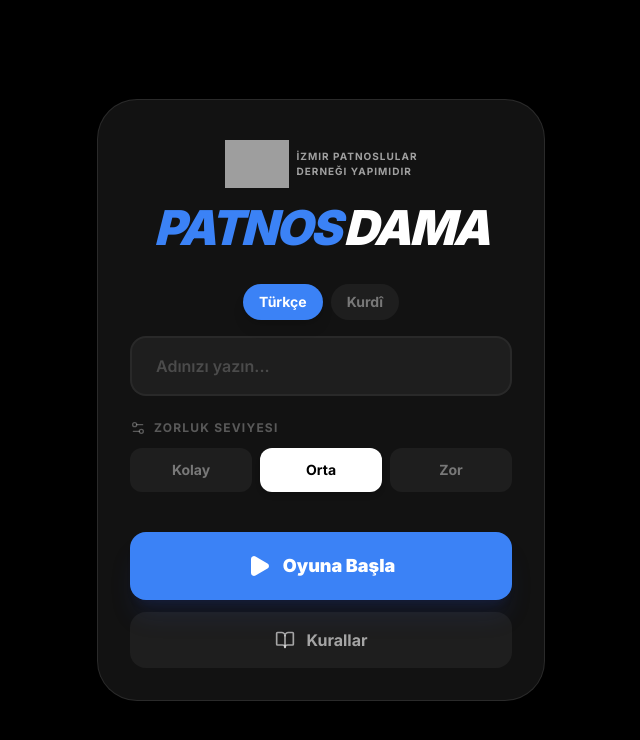
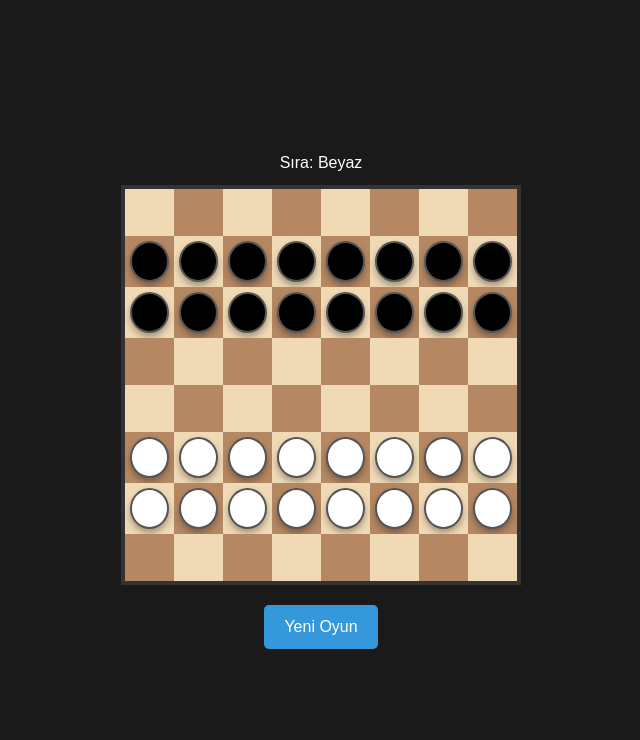
Before and after one commit to patnoslular/patnos-dama, a React (Vite) app: page / in a window 1280 px wide. Shown: the top 740 px of the page, without its empty margins (319-959 px from the left). Built offline with nearby package versions, Linux system fonts and the light colour scheme; grey boxes are pictures that could not be loaded.

Commit message:
Update App.tsx

```diff
--- a/src/App.tsx
+++ b/src/App.tsx
@@ -1,321 +1,221 @@
-/**
- * @license
- * SPDX-License-Identifier: Apache-2.0
- */
+import React, { useState, useEffect, useCallback } from 'react';
+import Confetti from 'react-confetti';
 
-import React, { useState, useEffect, useCallback } from 'react';
-import { motion, AnimatePresence } from 'motion/react';
-import { GameState, Player, Difficulty, Language, Move } from './types';
-import { TRANSLATIONS, BOARD_SIZE } from './constants';
-import { createInitialBoard, getValidMoves, applyMove } from './logic/damaLogic';
-import { getAIMove } from './logic/aiLogic';
-import { Board } from './components/Board';
-import { Menu } from './components/Menu';
-import { Timer, User, Cpu, RotateCcw, ChevronLeft, Trophy } from 'lucide-react';
+// Ses Efektleri
+const moveSound = new Audio('https://assets.mixkit.co/active_storage/sfx/2571/2571-preview.mp3');
+const captureSound = new Audio('https://assets.mixkit.co/active_storage/sfx/2568/2568-preview.mp3');
 
-const PLAYER_TIME_LIMIT = 120;
+const BOARD_SIZE = 8;
 
-export default function App() {
-  const [state, setState] = useState<GameState>({
-    board: createInitialBoard(),
-    currentPlayer: 'blue',
-    winner: null,
-    status: 'menu',
-    playerName: '',
-    difficulty: 'medium',
-    language: 'tr',
-    timeLeft: PLAYER_TIME_LIMIT,
-    lastMove: null,
-    history: [],
-  });
+type Player = 'white' | 'black';
+type Piece = { player: Player; isDama: boolean; id: number };
+type Board = (Piece | null)[][];
 
-  const [validMoves, setValidMoves] = useState<Move[]>([]);
-  const [isAnimating, setIsAnimating] = useState(false);
+const App: React.FC = () => {
+  const [board, setBoard] = useState<Board>([]);
+  const [turn, setTurn] = useState<Player>('white');
+  const [selected, setSelected] = useState<[number, number] | null>(null);
+  const [winner, setWinner] = useState<Player | null>(null);
+  const [lastMove, setLastMove] = useState<[number, number] | null>(null);
+  const [windowSize, setWindowSize] = useState({ width: window.innerWidth, height: window.innerHeight });
 
   useEffect(() => {
-    if (state.status === 'playing' && !state.winner) {
-      setValidMoves(getValidMoves(state.board, state.currentPlayer));
-    }
-  }, [state.board, state.currentPlayer, state.status, state.winner]);
+    const handleResize = () => setWindowSize({ width: window.innerWidth, height: window.innerHeight });
+    window.addEventListener('resize', handleResize);
+    initBoard();
+    return () => window.removeEventListener('resize', handleResize);
+  }, []);
 
-  const t = TRANSLATIONS[state.language];
-
-  // Timer Logic
-  useEffect(() => {
-    let interval: any;
-    if (state.status === 'playing' && !state.winner && state.currentPlayer === 'blue') {
-      interval = setInterval(() => {
-        setState(prev => {
-          if (prev.timeLeft <= 1) {
-            return { ...prev, winner: 'yellow' }; // Time out
-          }
-          return { ...prev, timeLeft: prev.timeLeft - 1 };
-        });
-      }, 1000);
-    }
-    return () => clearInterval(interval);
-  }, [state.status, state.winner, state.currentPlayer]);
-
-  // AI Turn Logic
-  useEffect(() => {
-    if (state.status === 'playing' && state.currentPlayer === 'yellow' && !state.winner && !isAnimating) {
-      const aiMove = getAIMove(state);
-      if (aiMove) {
-        // AI moves "instantly" as requested, but a small delay for visual feedback is better
-        const timer = setTimeout(() => {
-          handleMove(aiMove);
-        }, 500);
-        return () => clearTimeout(timer);
-      } else {
-        setState(prev => ({ ...prev, winner: 'blue' }));
+  const initBoard = () => {
+    const newBoard: Board = Array(BOARD_SIZE).fill(null).map(() => Array(BOARD_SIZE).fill(null));
+    let idCounter = 0;
+    for (let r = 1; r < 3; r++) {
+      for (let c = 0; c < BOARD_SIZE; c++) {
+        newBoard[r][c] = { player: 'black', isDama: false, id: idCounter++ };
       }
     }
-  }, [state.currentPlayer, state.status, state.winner, isAnimating]);
-
-  const handleStart = (name: string, difficulty: Difficulty, lang: Language) => {
-    setState({
-      ...state,
-      status: 'playing',
-      playerName: name,
-      difficulty,
-      language: lang,
-      board: createInitialBoard(),
-      currentPlayer: 'blue',
-      winner: null,
-      timeLeft: PLAYER_TIME_LIMIT,
-      lastMove: null,
-      history: [],
-    });
+    for (let r = 5; r < 7; r++) {
+      for (let c = 0; c < BOARD_SIZE; c++) {
+        newBoard[r][c] = { player: 'white', isDama: false, id: idCounter++ };
+      }
+    }
+    setBoard(newBoard);
+    setWinner(null);
+    setTurn('white');
+    setLastMove(null);
   };
 
-  const handleMove = async (move: Move) => {
-    setIsAnimating(true);
+  const playSound = (type: 'move' | 'capture') => {
+    const sound = type === 'move' ? moveSound : captureSound;
+    sound.currentTime = 0;
+    sound.play().catch(() => {}); // Tarayıcı engellemesine karşı
+  };
 
-    let currentBoard = state.board;
-    const piece = currentBoard[move.from.row][move.from.col];
-    if (!piece) {
-      setIsAnimating(false);
+  const handleSquareClick = (r: number, c: number) => {
+    if (winner) return;
+
+    const piece = board[r][c];
+
+    if (piece && piece.player === turn) {
+      setSelected([r, c]);
       return;
     }
 
-    // If it's a capture move with a path
-    if (move.captures && move.path) {
-      let tempBoard = currentBoard.map(r => [...r]);
-      let currentPos = move.from;
+    if (selected) {
+      const [sr, sc] = selected;
+      if (isValidMove(sr, sc, r, c)) {
+        executeMove(sr, sc, r, c);
+      }
+    }
+  };
 
-      for (let i = 0; i < move.captures.length; i++) {
-        const capturePos = move.captures[i];
-        const landingPos = move.path[i];
+  const isValidMove = (sr: number, sc: number, tr: number, tc: number) => {
+    if (board[tr][tc] !== null) return false;
+    const piece = board[sr][sc];
+    if (!piece) return false;
 
-        // 1. Move piece to landing position
-        const movingPiece = tempBoard[currentPos.row][currentPos.col];
-        tempBoard[currentPos.row][currentPos.col] = null;
+    const rowDiff = tr - sr;
+    const colDiff = tc - sc;
+    const absRowDiff = Math.abs(rowDiff);
+    const absColDiff = Math.abs(colDiff);
 
-        // Check for king promotion at each step
-        let type = movingPiece!.type;
-        if (movingPiece!.player === 'blue' && landingPos.row === 0) type = 'king';
-        if (movingPiece!.player === 'yellow' && landingPos.row === BOARD_SIZE - 1) type = 'king';
+    if (piece.isDama) {
+      if (sr !== tr && sc !== tc) return false;
+      const rStep = sr === tr ? 0 : rowDiff / absRowDiff;
+      const cStep = sc === tc ? 0 : colDiff / absColDiff;
+      let piecesInBetween = 0;
+      let currR = sr + rStep;
+      let currC = sc + cStep;
+      while (currR !== tr || currC !== tc) {
+        if (board[currR][currC]) {
+          if (board[currR][currC]?.player === piece.player) return false;
+          piecesInBetween++;
+        }
+        currR += rStep;
+        currC += cStep;
+      }
+      return piecesInBetween <= 1;
+    } else {
+      const forward = piece.player === 'white' ? -1 : 1;
+      if (absColDiff + absRowDiff === 1) {
+        return rowDiff === forward || absColDiff === 1 && rowDiff === 0;
+      }
+      if ((absRowDiff === 2 && absColDiff === 0 && rowDiff === 2 * forward) || (absColDiff === 2 && absRowDiff === 0)) {
+        const midR = sr + rowDiff / 2;
+        const midC = sc + colDiff / 2;
+        return board[midR][midC] !== null && board[midR][midC]?.player !== piece.player;
+      }
+    }
+    return false;
+  };
 
-        tempBoard[landingPos.row][landingPos.col] = {
-          ...movingPiece!,
-          row: landingPos.row,
-          col: landingPos.col,
-          type
-        };
+  const executeMove = (sr: number, sc: number, tr: number, tc: number) => {
+    const newBoard = board.map(row => [...row]);
+    const piece = { ...newBoard[sr][sc]! };
+    let captured = false;
 
-        // 2. Remove captured piece
-        tempBoard[capturePos.row][capturePos.col] = null;
+    const rowDiff = tr - sr;
+    const colDiff = tc - sc;
 
-        // 3. Update state for visual feedback
-        setState(prev => ({ ...prev, board: tempBoard, lastMove: { from: currentPos, to: landingPos } }));
-
-        currentPos = landingPos;
-        // Wait for animation
-        await new Promise(resolve => setTimeout(resolve, 400));
+    if (Math.abs(rowDiff) >= 2 || Math.abs(colDiff) >= 2) {
+      const rStep = rowDiff === 0 ? 0 : rowDiff / Math.abs(rowDiff);
+      const cStep = colDiff === 0 ? 0 : colDiff / Math.abs(colDiff);
+      let currR = sr + rStep;
+      let currC = sc + cStep;
+      while (currR !== tr || currC !== tc) {
+        if (newBoard[currR][currC]) {
+          newBoard[currR][currC] = null;
+          captured = true;
+        }
+        currR += rStep;
+        currC += cStep;
       }
-      currentBoard = tempBoard;
-    } else {
-      // Regular move
-      currentBoard = applyMove(state.board, move);
-      setState(prev => ({ ...prev, board: currentBoard, lastMove: move }));
     }
 
-    const nextPlayer = state.currentPlayer === 'blue' ? 'yellow' : 'blue';
-    const nextMoves = getValidMoves(currentBoard, nextPlayer);
+    if ((piece.player === 'white' && tr === 0) || (piece.player === 'black' && tr === BOARD_SIZE - 1)) {
+      piece.isDama = true;
+    }
 
-    // Repetition check
-    const boardHash = currentBoard.map(row => row.map(p => p ? `${p.player}-${p.type}` : 'empty').join(',')).join('|');
-    const newHistory = [...state.history, boardHash];
-    const repetitions = newHistory.filter(h => h === boardHash).length;
+    newBoard[tr][tc] = piece;
+    newBoard[sr][sc] = null;
 
-    setState(prev => ({
-      ...prev,
-      currentPlayer: nextPlayer,
-      timeLeft: PLAYER_TIME_LIMIT,
-      history: newHistory,
-      winner: repetitions >= 3 ? 'draw' : (nextMoves.length === 0 ? prev.currentPlayer : null),
-    }));
-
-    setIsAnimating(false);
+    setBoard(newBoard);
+    setLastMove([tr, tc]);
+    setSelected(null);
+    setTurn(turn === 'white' ? 'black' : 'white');
+    playSound(captured ? 'capture' : 'move');
+    checkWinner(newBoard);
   };
 
-  if (state.status === 'menu') {
-    return (
-      <Menu
-        onStart={handleStart}
-        language={state.language}
-        setLanguage={(lang) => setState(prev => ({ ...prev, language: lang }))}
-      />
-    );
-  }
+  const checkWinner = (currentBoard: Board) => {
+    const counts = { white: 0, black: 0 };
+    currentBoard.forEach(row => row.forEach(p => { if (p) counts[p.player]++; }));
+    if (counts.white === 0) setWinner('black');
+    else if (counts.black === 0) setWinner('white');
+  };
 
   return (
-    <div className="min-h-screen bg-black flex flex-col font-sans text-white">
-      {/* Header */}
-      <header className="bg-[#121212] border-b border-white/5 px-4 py-3 flex items-center justify-between sticky top-0 z-30 shadow-lg">
-        <button
-          onClick={() => setState(prev => ({ ...prev, status: 'menu' }))}
-          className="p-2 hover:bg-white/5 rounded-full transition-colors"
-        >
-          <ChevronLeft className="w-6 h-6" />
-        </button>
-        <div className="flex items-center gap-3">
-          <img
-            src="https://static.wixstatic.com/media/7e2174_63be697a3dd64d06b050165599965a9a~mv2.png"
-            alt="Logo"
-            className="w-10 h-10 object-contain"
-            referrerPolicy="no-referrer"
-          />
-          <div className="flex flex-col">
-            <h1 className="text-xl font-black tracking-tighter italic leading-none flex gap-1">
-              <span className="text-[#3B82F6]">PATNOS</span>
-              <span className="text-white">DAMA</span>
-            </h1>
-            <div className="flex items-center gap-2 mt-0.5">
-              <div className="h-[1px] w-3 bg-white/20" />
-              <span className="text-[9px] font-black text-[#3B82F6] uppercase tracking-[0.2em]">
-                {t[state.difficulty]}
-              </span>
-              <div className="h-[1px] w-3 bg-white/20" />
+    <div style={{
+      width: '100vw', height: '100vh', display: 'flex', flexDirection: 'column',
+      alignItems: 'center', justifyContent: 'center', backgroundColor: '#1a1a1a', fontFamily: 'Arial'
+    }}>
+      {winner && <Confetti width={windowSize.width} height={windowSize.height} />}
+
+      <h2 style={{ color: 'white', marginBottom: '10px' }}>
+        {winner ? `Tebrikler! ${winner === 'white' ? 'Beyaz' : 'Siyah'} Kazandı!` : `Sıra: ${turn === 'white' ? 'Beyaz' : 'Siyah'}`}
+      </h2>
+
+      <div style={{
+        display: 'grid', gridTemplateColumns: `repeat(${BOARD_SIZE}, 1fr)`,
+        width: 'min(90vw, 400px)', height: 'min(90vw, 400px)', border: '4px solid #333'
+      }}>
+        {board.map((row, r) => row.map((piece, c) => {
+          const isSelected = selected?.[0] === r && selected?.[1] === c;
+          const isLastMove = lastMove?.[0] === r && lastMove?.[1] === c;
+
+          return (
+            <div
+              key={`${r}-${c}`}
+              onClick={() => handleSquareClick(r, c)}
+              style={{
+                backgroundColor: (r + c) % 2 === 0 ? '#f0d9b5' : '#b58863',
+                display: 'flex', alignItems: 'center', justifyContent: 'center',
+                cursor: 'pointer', position: 'relative'
+              }}
+            >
+              {piece && (
+                <div style={{
+                  width: '80%', height: '80%', borderRadius: '50%',
+                  backgroundColor: piece.player === 'white' ? '#fff' : '#000',
+                  border: isSelected ? '4px solid #3498db' : '2px solid #555',
+                  boxShadow: '0 4px 6px rgba(0,0,0,0.3)',
+                  display: 'flex', alignItems: 'center', justifyContent: 'center',
+                  color: piece.player === 'white' ? '#000' : '#fff',
+                  fontSize: '20px', fontWeight: 'bold',
+                  animation: isLastMove ? 'blink 0.5s step-end 3' : 'none',
+                  // Pürüzsüz hareket için transition kaldırıldı, anlık tepki veriyor
+                }}>
+                  {piece.isDama ? 'D' : ''}
+                </div>
+              )}
+              <style>{`
+                @keyframes blink {
+                  50% { opacity: 0.3; transform: scale(1.1); }
+                }
+              `}</style>
             </div>
-          </div>
-        </div>
-        <button
-          onClick={() => handleStart(state.playerName, state.difficulty, state.language)}
-          className="p-2 hover:bg-white/5 rounded-full transition-colors"
-        >
-          <RotateCcw className="w-5 h-5 text-white/40" />
-        </button>
-      </header>
+          );
+        }))}
+      </div>
 
-      <main className="flex-1 flex flex-col items-center justify-center p-2 sm:p-4 gap-4 sm:gap-6 max-w-2xl mx-auto w-full">
-
-        {/* Players Info */}
-        <div className="w-full grid grid-cols-2 gap-4">
-          {/* Player */}
-          <div className={`
-            p-4 rounded-2xl border-2 transition-all duration-300 flex items-center gap-3
-            ${state.currentPlayer === 'blue' ? 'bg-[#121212] border-[#3B82F6] shadow-lg scale-105' : 'bg-white/5 border-transparent opacity-40'}
-          `}>
-            <div className="w-10 h-10 rounded-full bg-[#2563EB] flex items-center justify-center text-white">
-              <User className="w-6 h-6" />
-            </div>
-            <div className="flex-1 min-w-0">
-              <p className="text-xs font-bold text-white/40 uppercase truncate">{t.playerLabel}</p>
-              <div className="flex items-center gap-1 text-[#3B82F6] font-black">
-                <Timer className="w-4 h-4" />
-                <span className={state.timeLeft < 20 ? 'text-red-500 animate-pulse' : ''}>
-                  {state.timeLeft}s
-                </span>
-              </div>
-            </div>
-          </div>
-
-          {/* AI */}
-          <div className={`
-            p-4 rounded-2xl border-2 transition-all duration-300 flex items-center gap-3
-            ${state.currentPlayer === 'yellow' ? 'bg-[#121212] border-[#FACC15] shadow-lg scale-105' : 'bg-white/5 border-transparent opacity-40'}
-          `}>
-            <div className="w-10 h-10 rounded-full bg-[#FACC15] flex items-center justify-center text-white">
-              <Cpu className="w-6 h-6" />
-            </div>
-            <div className="flex-1 min-w-0">
-              <p className="text-xs font-bold text-white/40 uppercase truncate">Patnos Dama</p>
-              <p className="text-sm font-black text-[#FACC15]">
-                {state.currentPlayer === 'yellow' ? t.thinking : t.waiting}
-              </p>
-            </div>
-          </div>
-        </div>
-
-        {/* Game Board */}
-        <Board
-          board={state.board}
-          onMove={handleMove}
-          validMoves={validMoves}
-          lastMove={state.lastMove}
-          currentPlayer={state.currentPlayer}
-          isAnimating={isAnimating}
-        />
-
-        {/* Status Bar */}
-        <div className="w-full bg-[#121212] p-4 rounded-2xl shadow-sm border border-white/5 flex items-center justify-between">
-          <div className="flex items-center gap-2">
-            <div className={`w-3 h-3 rounded-full ${state.currentPlayer === 'blue' ? 'bg-[#3B82F6]' : 'bg-[#FACC15]'} animate-pulse`} />
-            <span className="font-bold text-white/60">{t.turn} {state.currentPlayer === 'blue' ? t.blue : t.yellow}</span>
-          </div>
-          <div className="text-xs font-bold text-white/30 uppercase">
-            {state.difficulty} Mode
-          </div>
-        </div>
-      </main>
-
-      {/* Winner Modal */}
-      <AnimatePresence>
-        {state.winner && (
-          <motion.div
-            initial={{ opacity: 0 }}
-            animate={{ opacity: 1 }}
-            className="fixed inset-0 bg-black/80 backdrop-blur-md z-50 flex items-center justify-center p-4"
-          >
-            <motion.div
-              initial={{ scale: 0.8, y: 20 }}
-              animate={{ scale: 1, y: 0 }}
-              className="bg-white p-10 rounded-[40px] shadow-2xl text-center max-w-sm w-full"
-            >
-              <div className="mb-6 inline-flex flex-col items-center">
-                <img
-                  src="https://static.wixstatic.com/media/7e2174_63be697a3dd64d06b050165599965a9a~mv2.png"
-                  alt="Patnos Logo"
-                  className="w-32 h-32 object-contain mb-4"
-                  referrerPolicy="no-referrer"
-                />
-                <p className="text-[10px] font-bold text-stone-400 uppercase tracking-widest">
-                  İzmir Patnoslular Derneği Yapımıdır
-                </p>
-              </div>
-              <h2 className="text-3xl font-black text-stone-900 mb-2">{t.winner}</h2>
-              <p className={`text-2xl font-black mb-8 ${state.winner === 'blue' ? 'text-blue-600' : 'text-yellow-600'}`}>
-                {state.winner === 'blue' ? state.playerName : 'Patnos Dama'}
-              </p>
-              <div className="flex flex-col gap-3">
-                <button
-                  onClick={() => handleStart(state.playerName, state.difficulty, state.language)}
-                  className="w-full bg-blue-600 text-white py-5 rounded-2xl font-black text-lg shadow-xl shadow-blue-200 hover:bg-blue-700 transition-all active:scale-95"
-                >
-                  {t.playAgain}
-                </button>
-                <button
-                  onClick={() => setState(prev => ({ ...prev, status: 'menu' }))}
-                  className="w-full bg-stone-100 text-stone-600 py-4 rounded-2xl font-bold hover:bg-stone-200 transition-all"
-                >
-                  {t.backToMenu}
-                </button>
-              </div>
-            </motion.div>
-          </motion.div>
-        )}
-      </AnimatePresence>
+      <button onClick={initBoard} style={{
+        marginTop: '20px', padding: '10px 20px', fontSize: '16px',
+        backgroundColor: '#3498db', color: 'white', border: 'none', borderRadius: '5px', cursor: 'pointer'
+      }}>
+        Yeni Oyun
+      </button>
     </div>
   );
-}
+};
+
+export default App;
```
